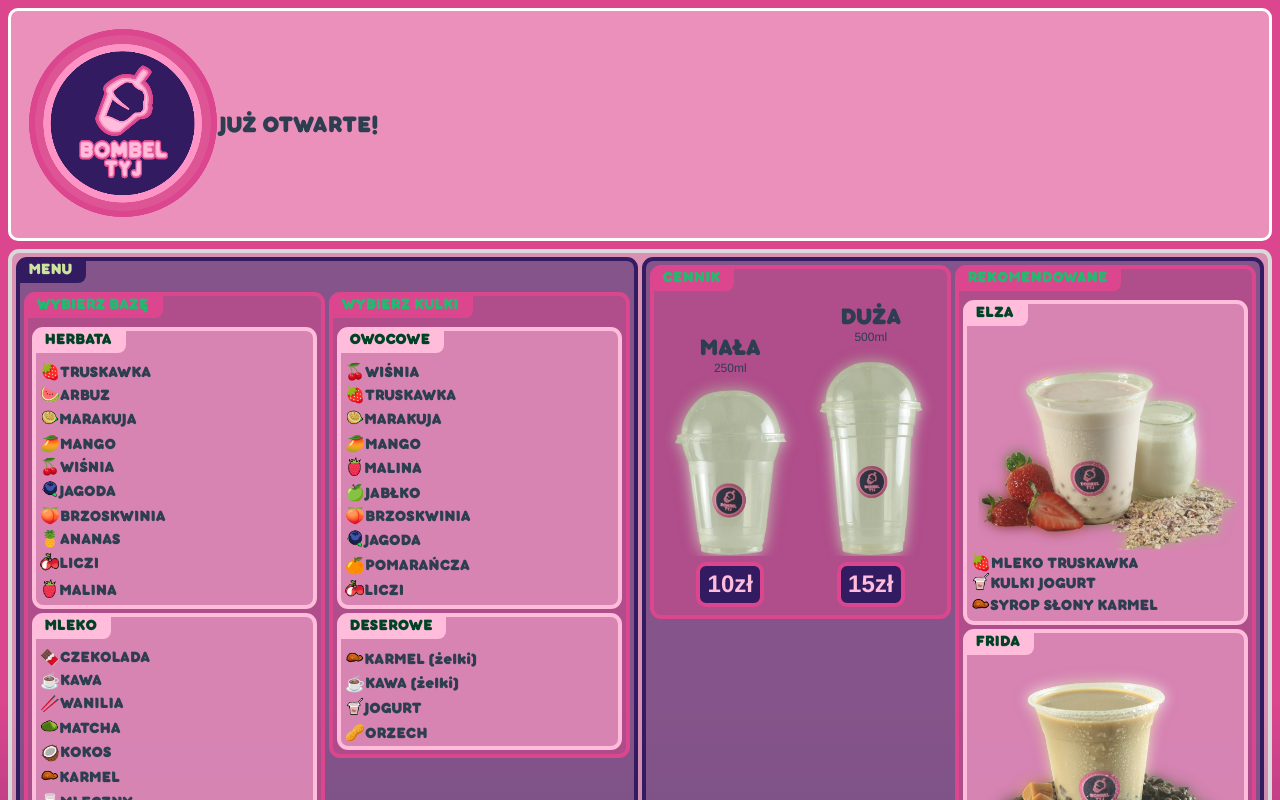
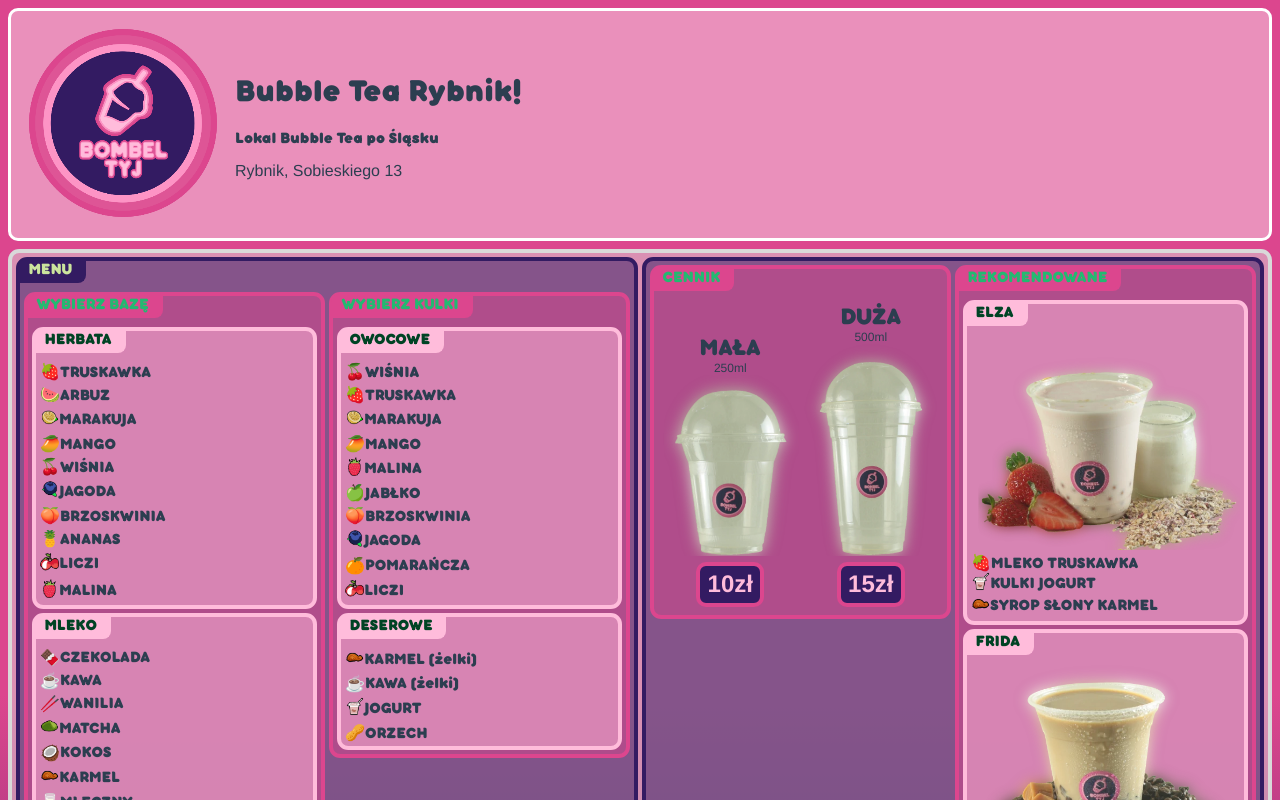
Before and after one commit to apietryga/bombeltyj, a Vue app: page / in a window 1280 px wide. Shown: the top 800 px of the page. Built offline with nearby package versions, Linux system fonts and the light colour scheme.

Commit message:
improve seo

```diff
--- a/package.json
+++ b/package.json
@@ -4,8 +4,9 @@
   "private": true,
   "scripts": {
     "serve": "vue-cli-service serve",
-    "build": "vue-cli-service build",
-    "deploy": "git add . && git status && git commit -m 'deploy' && git push origin master && git checkout gh-pages && git rebase master && git push origin gh-pages && git checkout master"  },
+    "build": "vue-cli-service build"
+  },
+
   "dependencies": {
     "core-js": "^3.8.3",
     "sass": "^1.50.0",
--- a/public/index.html
+++ b/public/index.html
@@ -9,7 +9,7 @@
 
     <meta name="title" content="Bombel Tyj">
     <meta name="description" content="Restauracja typu Bubble Tea - oryginalna, smaczna i tradycyjna">
-    <meta name="keywords" content="bubble tea, bubble, tea, tyj, bombel, boba">
+    <meta name="keywords" content="bubble tea rybnik, boba rybnik, bubble tea, bubble rybnik, herbata rybnik, tea, tyj, bombel, boba">
     <meta name="robots" content="index, follow">
     <meta name="language" content="pl">
     <meta name="author" content="Antoni Pietryga">
--- a/src/App.vue
+++ b/src/App.vue
@@ -4,7 +4,11 @@
       <img src="@/assets/logo192.webp" alt="Bombel Tyj Logo">
     </a>
     <!-- <OpenDate /> -->
-    <h2>JUŻ OTWARTE!</h2>
+    <div class="content">
+      <h1>Bubble Tea Rybnik!</h1>
+      <p>Lokal Bubble Tea po Śląsku</p>
+      <p class="adress">Rybnik, Sobieskiego 13</p>
+    </div>
   </header>
   <main>
     <NestedFields :values="object" />
@@ -56,6 +60,13 @@
         height:192px;
         border-radius: 50%;
         cursor:pointer;
+      }
+      .content{
+        padding:0 1em;
+        h2{margin-bottom:0;}
+        .adress{
+          font-family: $secondFont;
+        }
       }
       @media (max-width:520px){
         flex-direction: column;
--- a/src/components/VueIcon.vue
+++ b/src/components/VueIcon.vue
@@ -49,7 +49,6 @@
   },
   methods : {
     fillByIcon( name ){
-      console.log(encodeURI(name.toLowerCase()))
       if(name == null){return ''}
       if(this.icons[encodeURI(name.toLowerCase())] == "img") return {src: 'icons/'+encodeURI(name.toLowerCase())+'.webp'}
       if(this.icons[name.toLowerCase()]) return this.icons[name.toLowerCase()]
```
Also changed, not shown: 3 other files (tests, documents, lock files or other folders).
